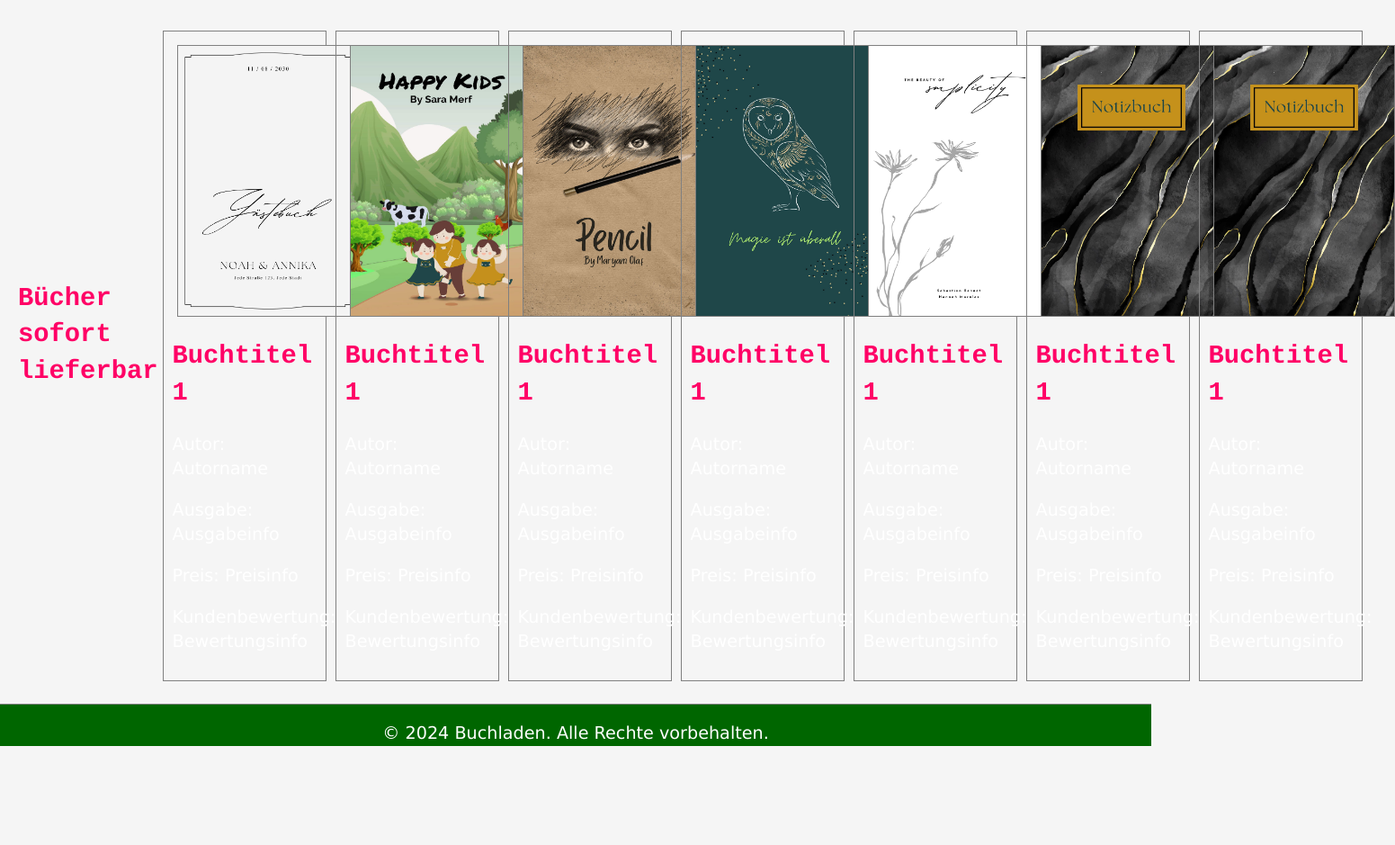
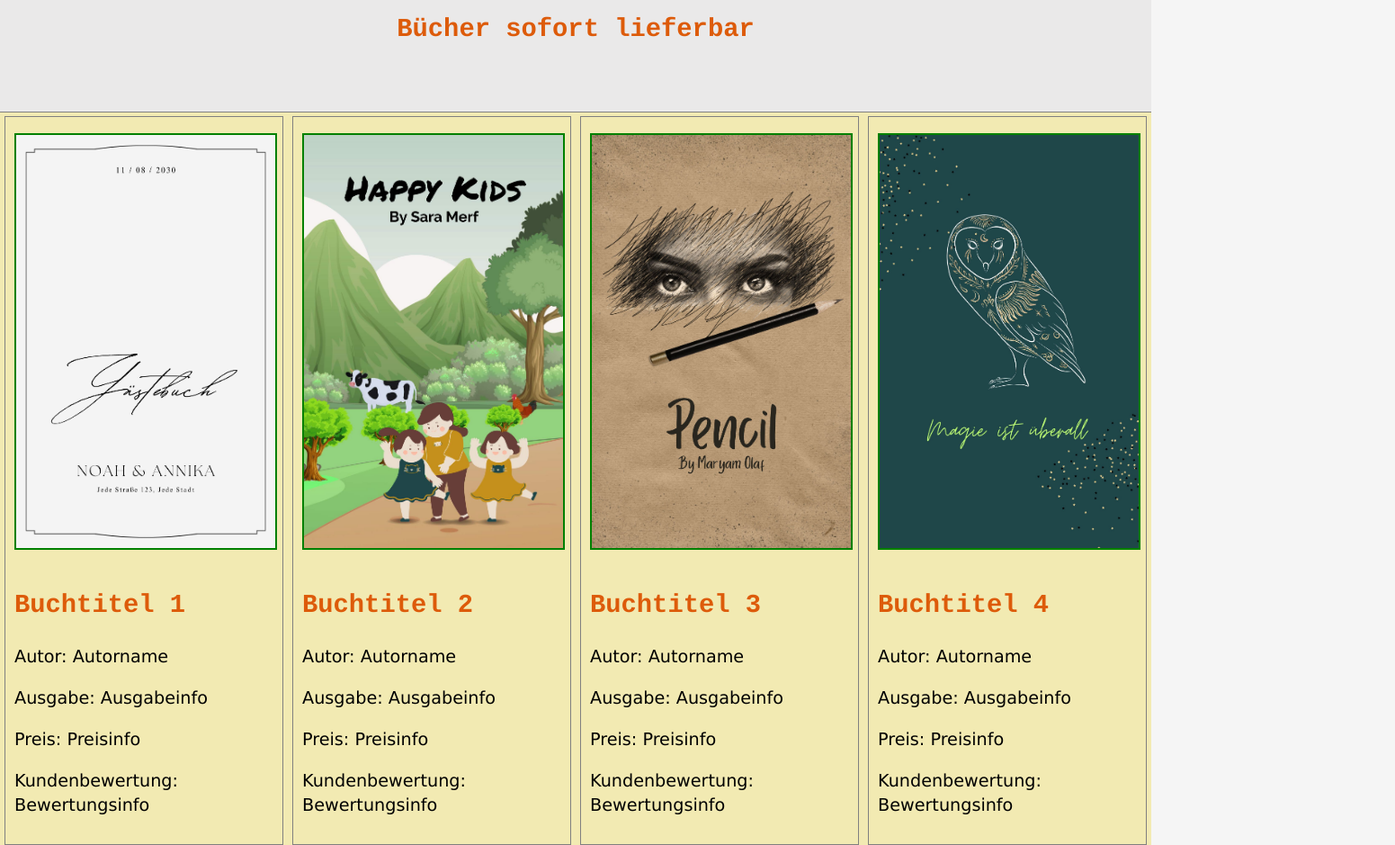
Before and after one commit to Aliweb23/buchhandlung, a plain HTML site: page index.html in a window 1280 px wide. Shown: the part 220-1159 px from the top of the page at 90% size, 1551 px wide, since content can reach past the window. Before the commit the page ends 1068 px from the top, so only its background shows below. Drawn offline with Linux system fonts and the light colour scheme.

Commit message:
smallfix

```diff
--- a/css/global.css
+++ b/css/global.css
@@ -49,8 +49,8 @@ Das Zusammenführen von mehreren CSS-Dateien via:
   /* Allgemein Styleguide Vorgaben sammeln */
   --color1:#272727;
   --color2:whitesmoke;
-  --color3:orange;
-  --color4:#ff0066;
+  --color3:rgb(170, 111, 1);
+  --color4:#dd5b0a;
   --color5:rgb(3,187,147);
 
   --font1:system-ui, -apple-system, BlinkMacSystemFont, 'Segoe UI', Roboto, Oxygen, Ubuntu, Cantarell, 'Open Sans', 'Helvetica Neue', sans-serif;
@@ -73,7 +73,7 @@ Das Zusammenführen von mehreren CSS-Dateien via:
   /***********************/
   --heading1-font:times;
   /* --heading1-text-size:50px; */
-  --heading1-color:green;
+  --heading1-color:rgb(15, 15, 15);
   /* Standardwert Browserstylsheet - Werte wurden als default gesetzt */
   /* vertikale margins nur ändern wenn der Wert laut Stylguidevorgabe festegelegt ist -  dann kommentar entfernen */
   /*
--- a/css/start.css
+++ b/css/start.css
@@ -1,13 +1,14 @@
 
 body {
+   background: #eae9e9f4;
    font-family: Verdana, Geneva, sans-serif;
-   color: #666;
+   color: #020202;
    margin: 0;
    padding: 0;
 }
 
 header {
-   background-color: #060;
+   background-color: rgb(242, 234, 178);
    color: #fff;
    padding: 20px;
    text-align: center;
@@ -19,13 +20,17 @@ h1 {
    margin: 0;
    color: #fff;
 }
-body .title{
+.title{
    margin-bottom: 20px;
-   align-self: center;
+   text-align: center;
+}
+.title-1 {
+   margin-bottom: 40px;
+   padding-bottom: 30px;
    text-align: center;
 }
 
-section {
+/* section {
    display: flex;
    flex-direction: row;
    align-items: center;
@@ -35,28 +40,36 @@ section .title-1{
    margin-bottom: 40px;
    padding-bottom: 30px;
    align-self: center;
-}
+} */
 
 article {
    float: left;
    width: calc(25% - 32px);
    min-width: 160px;
    border: 1px solid gray;
+   border-left-color:  ;
    margin: 5px;
    padding: 10px;
-   color: #fff;
+   color: #000;
 }
 article .bild {
-   width: 200px;
-   height: 300px;
-   display: flex;
-   flex-direction: column;
-   border: 1px solid gray;
-   margin: 5px;
+   width: 100%; /* Bildbreite 100% für responsives Design */
+   height: auto; /* Automatische Höhe, um das Seitenverhältnis beizubehalten */
+   border: 2px solid green;
+   margin-bottom: 10px; /* Abstand zwischen Bild und Text hinzugefügt */
+   margin-top: 8px;
+   /* border-radius: 1%; */
+}
+
+article .bild .details p{
+   color: #000;
+   font-size: 12px;
+   text-align: center;
+   /* line-height: 1.5; */
 }
 
 footer {
-   background-color: #060;
+   background-color: rgb(242, 234, 178);
    border-top: 1px solid gray;
    text-align: center;
    color: #fff;
--- a/index.html
+++ b/index.html
@@ -18,7 +18,7 @@
     <h2 class="title-1">Bücher sofort lieferbar</h2>
 
     <article>
-        <img class="bild" src="images/1.jpg" alt="Buchcover">
+        <img class="bild" src="images/1.jpg" alt="Noah & Anika">
         <div class="details">
             <h2>Buchtitel 1</h2>
             <p>Autor: Autorname</p>
@@ -29,9 +29,9 @@
     </article>
 
     <article>
-        <img class="bild" src="images/2.jpg" alt="Buchcover">
+        <img class="bild" src="images/2.jpg" alt="Happy Kids">
         <div class="details">
-            <h2>Buchtitel 1</h2>
+            <h2>Buchtitel 2</h2>
             <p>Autor: Autorname</p>
             <p>Ausgabe: Ausgabeinfo</p>
             <p>Preis: Preisinfo</p>
@@ -40,9 +40,9 @@
     </article>
 
     <article>
-        <img class="bild" src="images/3.jpg" alt="Buchcover">
+        <img class="bild" src="images/3.jpg" alt="Pencil">
         <div class="details">
-            <h2>Buchtitel 1</h2>
+            <h2>Buchtitel 3</h2>
             <p>Autor: Autorname</p>
             <p>Ausgabe: Ausgabeinfo</p>
             <p>Preis: Preisinfo</p>
@@ -51,43 +51,9 @@
     </article>
 
     <article>
-        <img class="bild" src="images/4.jpg" alt="Buchcover">
+        <img class="bild" src="images/4.jpg" alt="Euele">
         <div class="details">
-            <h2>Buchtitel 1</h2>
-            <p>Autor: Autorname</p>
-            <p>Ausgabe: Ausgabeinfo</p>
-            <p>Preis: Preisinfo</p>
-            <p>Kundenbewertung: Bewertungsinfo</p>
-        </div>
-    </article>
-
-    <article>
-        <img class="bild" src="images/5.jpg" alt="Buchcover">
-        <div class="details">
-            <h2>Buchtitel 1</h2>
-            <p>Autor: Autorname</p>
-            <p>Ausgabe: Ausgabeinfo</p>
-            <p>Preis: Preisinfo</p>
-            <p>Kundenbewertung: Bewertungsinfo</p>
-        </div>
-    </article>
-
-    <article>
-        <img class="bild" src="images/6.jpg" alt="Buchcover">
-        <div class="details">
-            <h2>Buchtitel 1</h2>
-            <p>Autor: Autorname</p>
-            <p>Ausgabe: Ausgabeinfo</p>
-            <p>Preis: Preisinfo</p>
-            <p>Kundenbewertung: Bewertungsinfo</p>
-        </div>
-    </article>
-
-
-    <article>
-        <img class="bild" src="images/7.jpg" alt="Buchcover">
-        <div class="details">
-            <h2>Buchtitel 1</h2>
+            <h2>Buchtitel 4</h2>
             <p>Autor: Autorname</p>
             <p>Ausgabe: Ausgabeinfo</p>
             <p>Preis: Preisinfo</p>
```
Also changed, not shown: 1 other file.
